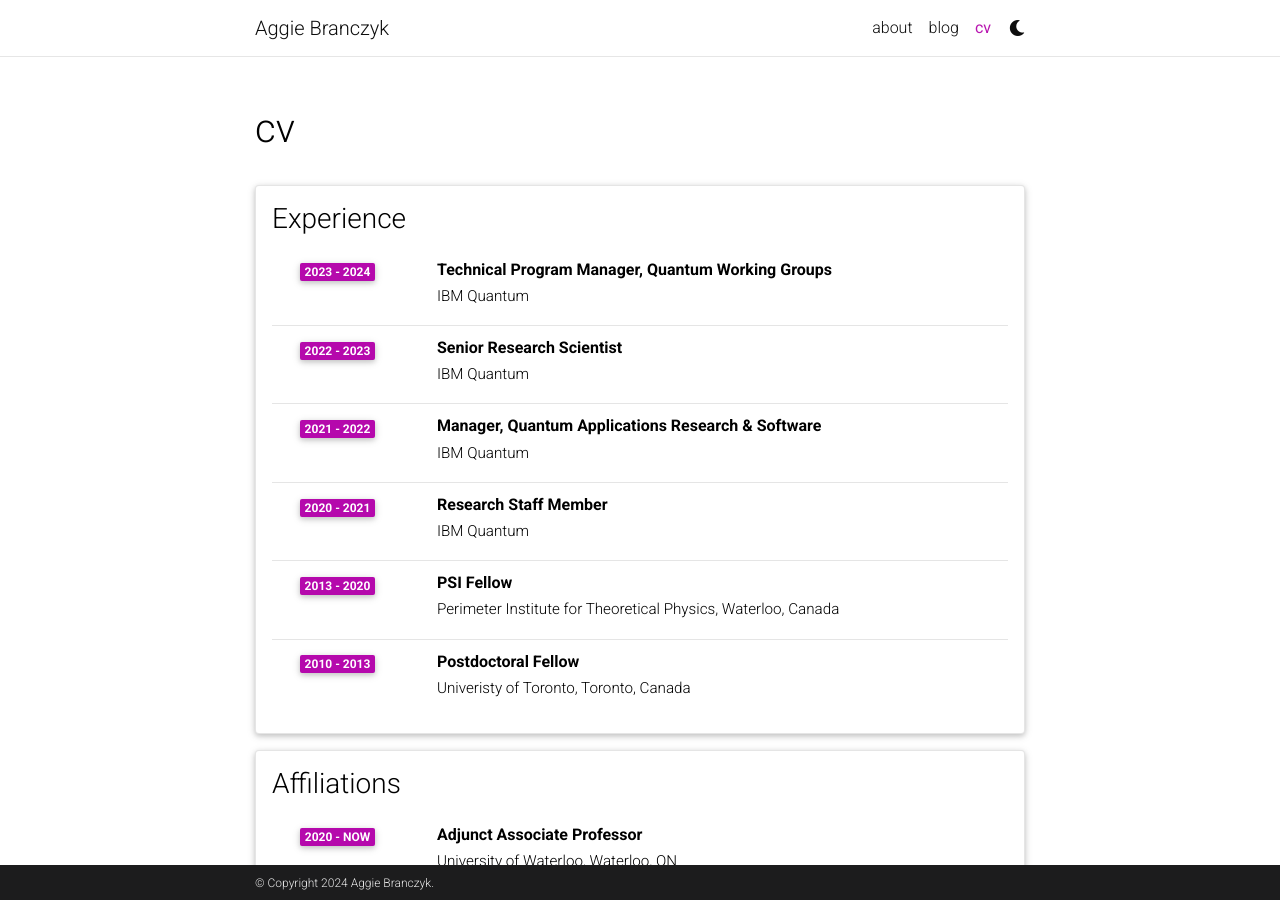
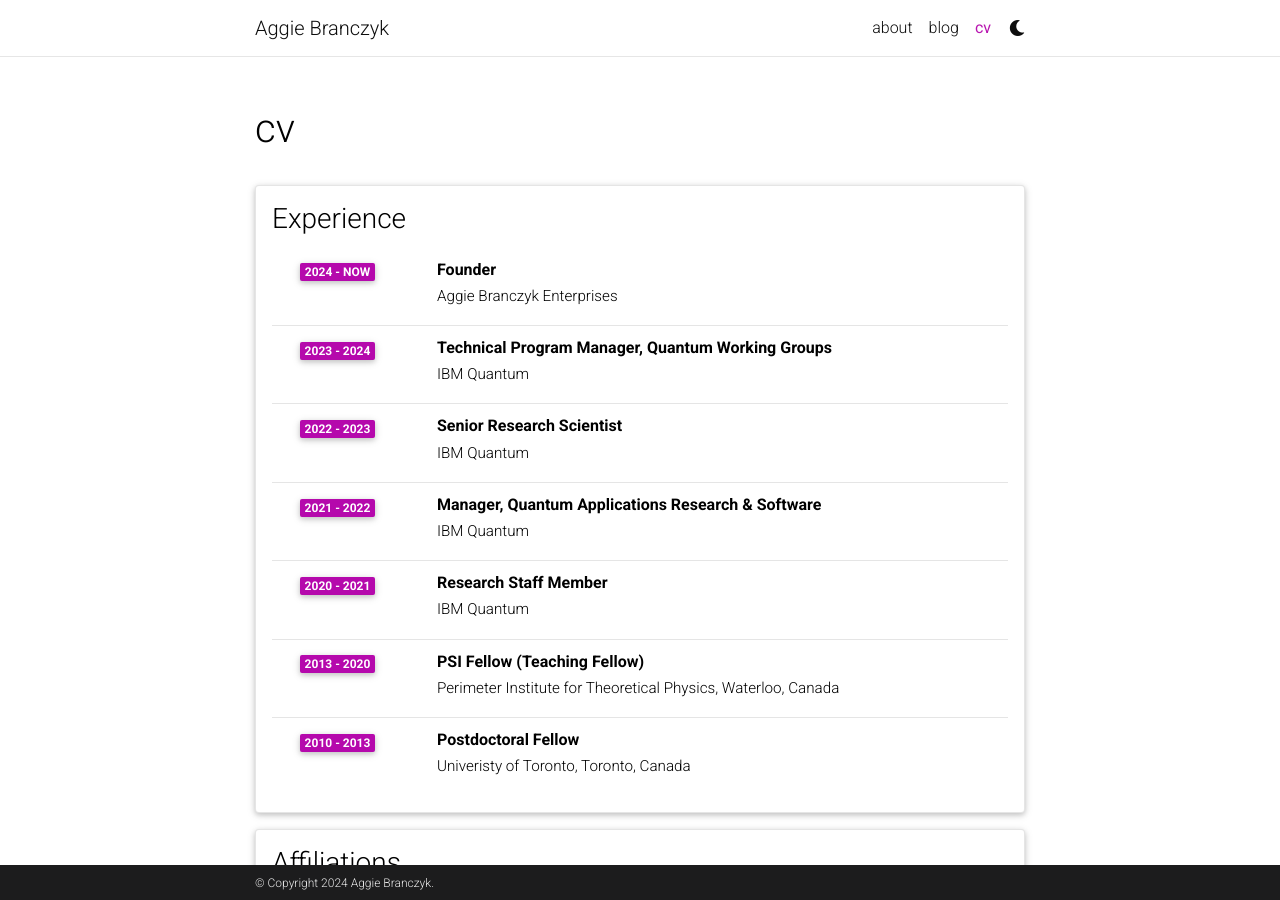
Before and after one commit to abranczyk/abranczyk.github.io, a Jekyll site: the page built from _pages/cv.md, in a window 1280 px wide and 900 px high. Built offline with Jekyll 4.4.1, drawn with Linux system fonts in a browser that asks for light colours; comment, search, counter and statistics services are not loaded; a style sheet for code colours, icons or effects is not loaded.

Commit message:
update cv

```diff
--- a/_data/cv.yml
+++ b/_data/cv.yml
@@ -11,6 +11,9 @@
 - title: Experience
   type: time_table
   contents:
+    - title: Founder
+      institution: Aggie Branczyk Enterprises
+      year: 2024 - NOW
     - title: Technical Program Manager, Quantum Working Groups
       institution: IBM Quantum
       year: 2023 - 2024
@@ -23,7 +26,7 @@
     - title: Research Staff Member
       institution: IBM Quantum
       year: 2020 - 2021
-    - title: PSI Fellow
+    - title: PSI Fellow (Teaching Fellow)
       institution: Perimeter Institute for Theoretical Physics, Waterloo, Canada
       year: 2013 - 2020
     - title: Postdoctoral Fellow
```
